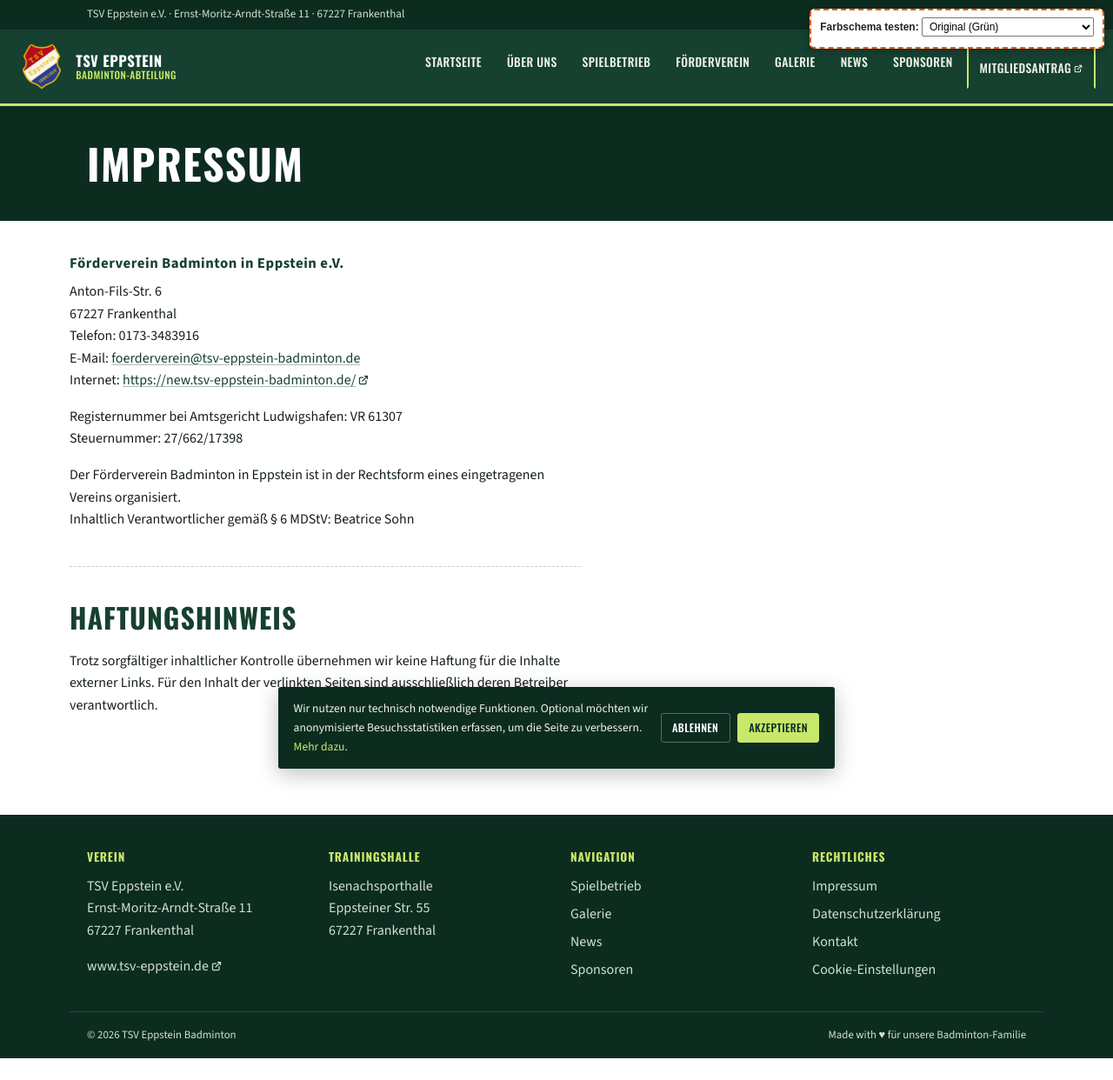
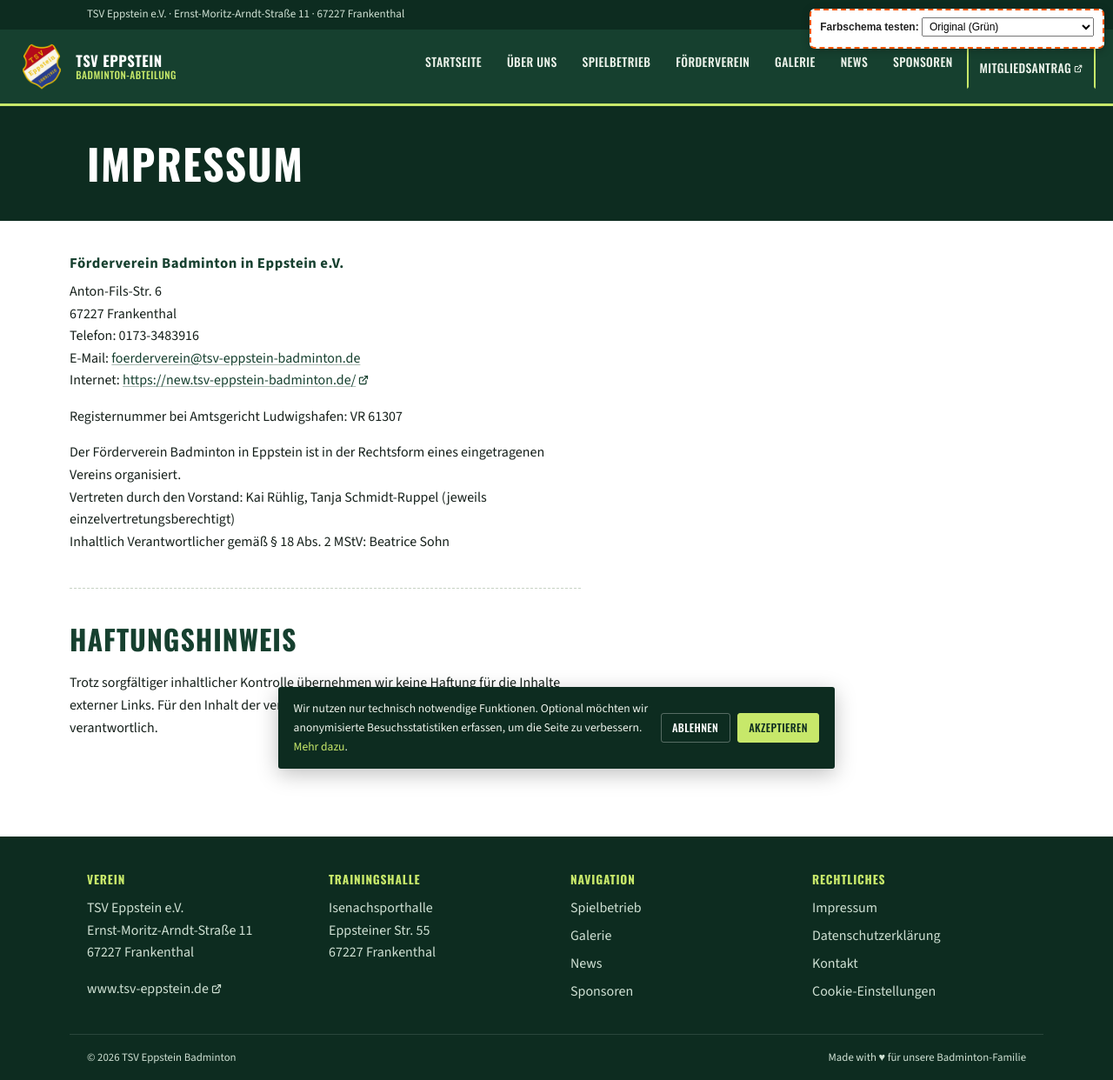
Before and after one commit to Forderverein-Badminton-in-Eppstein-e-V/website, a Jekyll site: the page built from impressum.html, in a window 1280 px wide. Shown: the whole page at 87% size. Built offline with Jekyll 4.4.1, drawn with Linux system fonts in a browser that asks for light colours; before the commit the page ends 1217 px from its top, so only the background shows below that.

Commit message:
Impressum/Datenschutz: Steuernummer raus, Vertretungsberechtigte ergänzt, Datenschutz-Verantwortlicher auf Verein umgestellt

```diff
--- a/impressum.html
+++ b/impressum.html
@@ -18,13 +18,14 @@
         rel="noopener">https://new.tsv-eppstein-badminton.de/</a>
     </p>
     <p>
-      Registernummer bei Amtsgericht Ludwigshafen: VR 61307<br>
-      Steuernummer: 27/662/17398
+      Registernummer bei Amtsgericht Ludwigshafen: VR 61307
     </p>
     <p>
       Der Förderverein Badminton in Eppstein ist in der Rechtsform eines eingetragenen
       Vereins organisiert.<br>
-      Inhaltlich Verantwortlicher gemäß § 6 MDStV: Beatrice Sohn
+      Vertreten durch den Vorstand: Kai Rühlig, Tanja Schmidt-Ruppel (jeweils
+      einzelvertretungsberechtigt)<br>
+      Inhaltlich Verantwortlicher gemäß § 18 Abs. 2 MStV: Beatrice Sohn
     </p>
 
     <hr class="court-divider">
```
